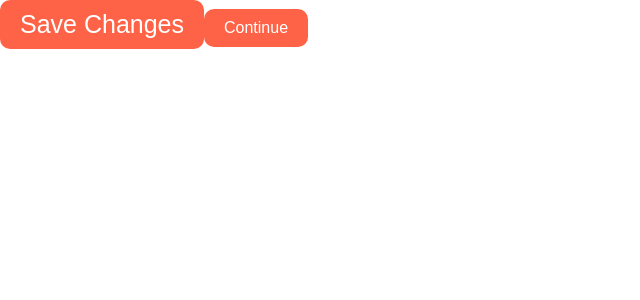
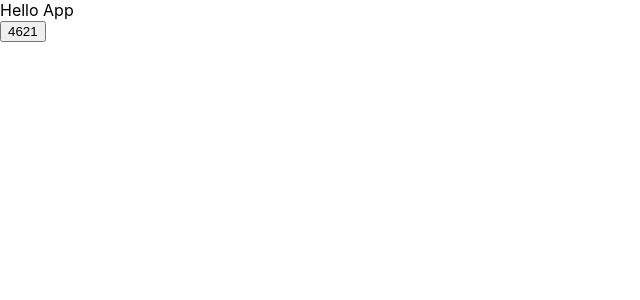
Before and after one commit to UkTheBlood/nomad-react, a React (Create React App) app in the folder nomad-coder/: page / in a window 1280 px wide. Shown: the top 300 px of the page, without its empty margins (0-640 px from the left). Built offline with nearby package versions, Linux system fonts and the light colour scheme.

Commit message:
learn: propsTpyes

```diff
--- a/nomad-coder/package.json
+++ b/nomad-coder/package.json
@@ -6,6 +6,7 @@
     "@testing-library/jest-dom": "^5.14.1",
     "@testing-library/react": "^13.0.0",
     "@testing-library/user-event": "^13.2.1",
+    "prop-types": "^15.8.1",
     "react": "^18.2.0",
     "react-dom": "^18.2.0",
     "react-scripts": "5.0.1",
--- a/nomad-coder/src/App.jsx
+++ b/nomad-coder/src/App.jsx
@@ -1,42 +1,13 @@
 import './App.css';
-import React, { useState } from 'react';
-
-import ContainConverter from './components/ContainConverter';
-import HourConverter from './components/HourConverter';
-import KmTOMiles from './components/KmTOMiles';
-
-function Btn({ text, big, onClick }) {
-  return <button style={{
-    backgroundColor: "tomato",
-    color: "white",
-    padding: "10px 20px",
-    borderRadius: "10px",
-    border: 0,
-    fontSize: big ? 25 : 16,    // props를 가지고 true인지 false인지에 따라 사이즈 변경
-
-  }}
-    onClick={onClick} >
-    {text}
-  </button>
-}
-
-const MemorizedBtn = React.memo(Btn)
+import TestBtn from './TestBtn';
 
 function App() {
-
-  const [value, setValue] = useState("Save Changes")
-  const changeValue = () => {
-    setValue("Revert Changes")
-  }
-
   return (
     <>
-      <MemorizedBtn text={value} big={true} onClick={changeValue} />
-      {/*
-        onClick={changeValue} 을 넣으면 prpos를 가져오는 것 밖에 안 됨
-        Btn 컴포넌트에 props로 넣어주고, 이를 가져와야 함
-      */}
-      <MemorizedBtn text="Continue" big={false} />
+      <div>
+        Hello App
+      </div>
+      <TestBtn text={4621}/>
     </>
 
   );
--- /dev/null
+++ b/nomad-coder/src/TestBtn.js
@@ -0,0 +1,11 @@
+import PropTypes from "prop-types";
+
+function TestBtn({text}) {
+    return <button>{text}</button>
+}
+
+TestBtn.propTypes = {
+    text: PropTypes.string.isRequired
+}
+
+export default TestBtn;
```
Also changed, not shown: nomad-coder/src/components/ButtonChallenge.jsx (added, +46 -0 lines), 2 other files (tests, documents, lock files or other folders).
